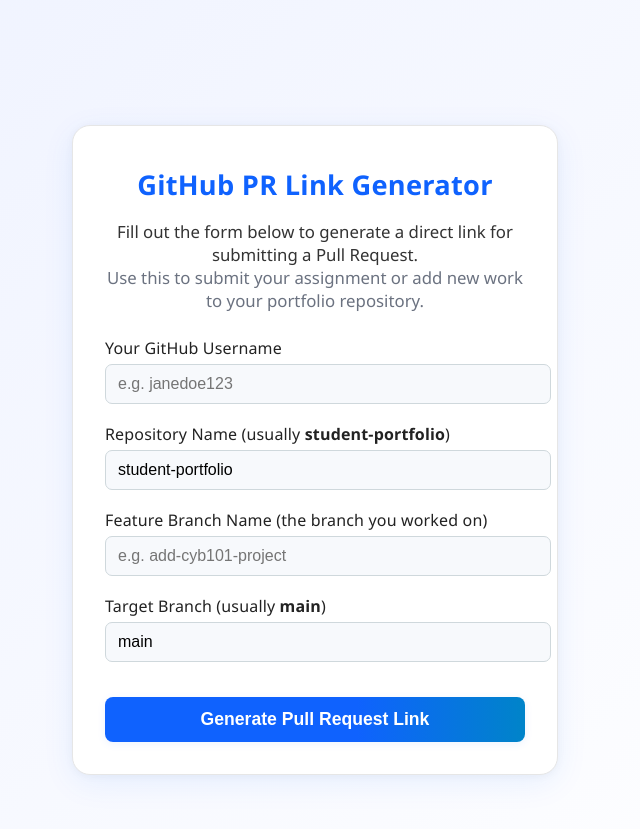
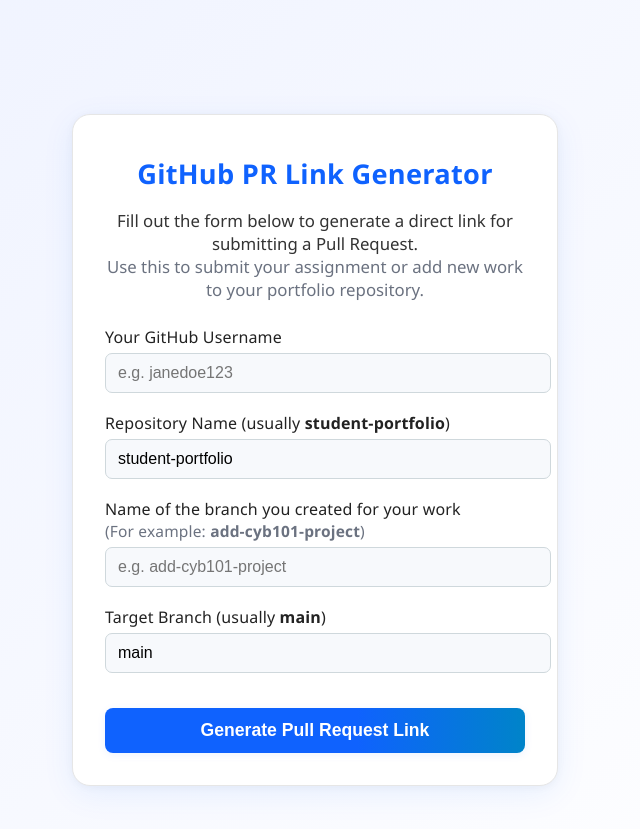
Before and after one commit to Hocking-College-Cybersecurity/hocking-college-cybersecurity.github.io, a Jekyll site: the page pr-link-generator.html, which Jekyll copies as it is, in a window 1280 px wide. Shown: the top 829 px of the page, without its empty margins (325-965 px from the left). Built offline with Jekyll 4.4.1, drawn with Linux system fonts in a browser that asks for light colours.

Commit message:
Improve branch name label with example for clarity

```diff
--- a/pr-link-generator.html
+++ b/pr-link-generator.html
@@ -125,7 +125,9 @@
       <label for="repo">Repository Name (usually <b>student-portfolio</b>)</label>
       <input type="text" id="repo" value="student-portfolio" required>
 
-      <label for="branch">Feature Branch Name (the branch you worked on)</label>
+      <label for="branch">Name of the branch you created for your work<br>
+        <span style="color:#6b7280; font-size:0.97em;">(For example: <b>add-cyb101-project</b>)</span>
+      </label>
       <input type="text" id="branch" placeholder="e.g. add-cyb101-project" required>
 
       <label for="target">Target Branch (usually <b>main</b>)</label>
```
